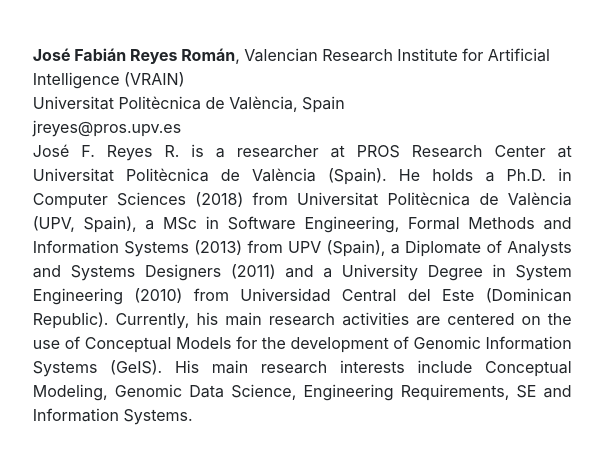
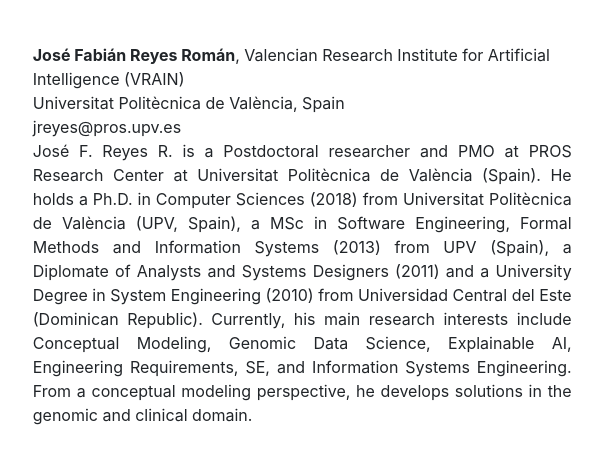
Before and after one commit to DEIB-GECO/cmls2024, a website with bundled scripts: page index.html in a window 1280 px wide. Shown: the part 5540-5996 px from the top of the page, 480-1083 px from the left. Built offline with nearby package versions, Linux system fonts and the light colour scheme; files whose address does not match are found by name.

Commit message:
updated Jose's bio

```diff
--- a/index.html
+++ b/index.html
@@ -563,7 +563,7 @@
                         <br>Universitat Politècnica de València, Spain
                         <br>jreyes@pros.upv.es
                         <p class="text-justify">
-                            José F. Reyes R. is a researcher at PROS Research Center at Universitat Politècnica de
+                            José F. Reyes R. is a Postdoctoral researcher and PMO at PROS Research Center at Universitat Politècnica de
                             València
                             (Spain).
                             He holds a Ph.D. in Computer Sciences (2018) from Universitat Politècnica de València (UPV,
@@ -574,10 +574,9 @@
                             Engineering
                             (2010)
                             from Universidad Central del Este (Dominican Republic).
-                            Currently, his main research activities are centered on the use of Conceptual Models for the
-                            development of Genomic Information Systems (GeIS).
-                            His main research interests include Conceptual Modeling, Genomic Data Science, Engineering
-                            Requirements, SE and Information Systems.
+                            Currently, his main research interests include Conceptual Modeling, Genomic Data Science, Explainable AI,
+                            Engineering Requirements, SE, and Information Systems Engineering. From a conceptual modeling perspective,
+                            he develops solutions in the genomic and clinical domain.
                         </p>
                     </div>
                 </div>
```
